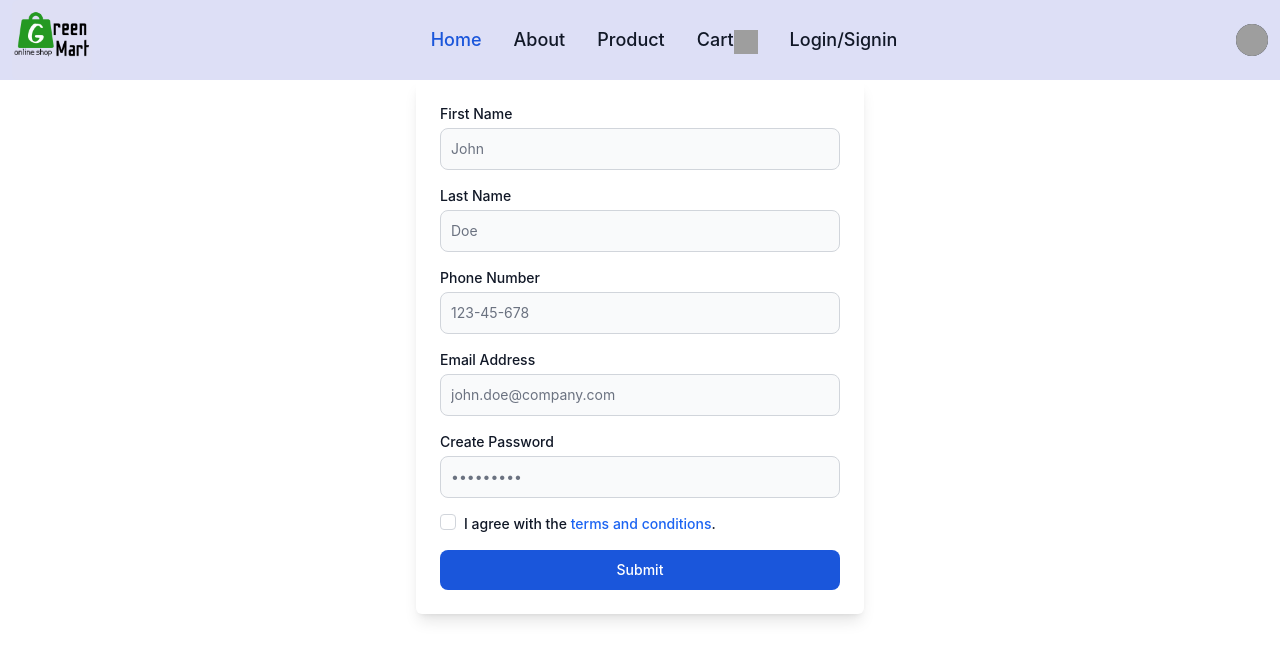
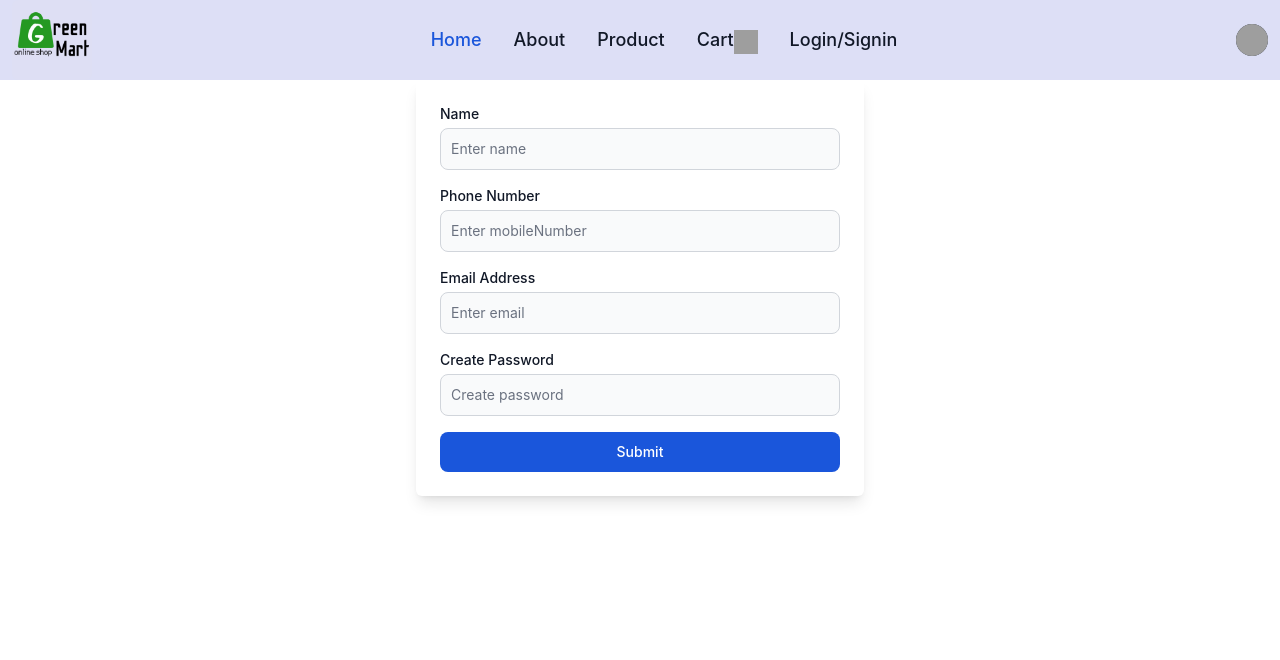
Before and after one commit to Deepak9657568826/GreenMart, a React (Vite) app in the folder frontend/GreenMart/: page /signin in a window 1280 px wide. Shown: the top 660 px of the page. Built offline with nearby package versions, Linux system fonts and the light colour scheme; grey boxes are pictures that could not be loaded.

Commit message:
sugnup page update

```diff
--- a/frontend/GreenMart/src/pages/SignIn.jsx
+++ b/frontend/GreenMart/src/pages/SignIn.jsx
@@ -1,93 +1,51 @@
 import React, { useState } from 'react';
 
-function SignIn() {
-  const [formData, setFormData] = useState({
-    firstName: '',
-    lastName: '',
-    phone: '',
-    email: '',
-    password: '',
-    terms: false,
-  });
-  const [errors, setErrors] = useState({});
+function SignUp() {
+    const [name, setName] = useState('');
+    const [email, setEmail] = useState('');
+    const [password, setPassword] = useState('');
+    const [mobileNumber, setMobileNumber] = useState('');
+    const [role, setRole] = useState('user');
     const [isSubmitting, setIsSubmitting] = useState(false);
-
-  const handleChange = (e) => {
-    const { id, value, type, checked } = e.target;
-    setFormData({
-      ...formData,
-      [id]: type === 'checkbox' ? checked : value,
-    });
-  };
-
-  const validateForm = () => {
-    let validationErrors = {};
-    if (!formData.firstName) validationErrors.firstName = 'First name is required';
-    if (!formData.lastName) validationErrors.lastName = 'Last name is required';
-    if (!formData.phone) validationErrors.phone = 'Phone number is required';
-    if (!formData.email) validationErrors.email = 'Email address is required';
-    if (!formData.password) validationErrors.password = 'Password is required';
-    if (!formData.terms) validationErrors.terms = 'You must agree to the terms';
-    return validationErrors;
-  };
 
     const handleSubmit = (e) => {
         e.preventDefault();
-    const validationErrors = validateForm();
-    setErrors(validationErrors);
-
-    if (Object.keys(validationErrors).length === 0) {
         setIsSubmitting(true);
         setTimeout(() => {
             setIsSubmitting(false);
             alert('Sign-up successful!');
         }, 2000);
-    }
     };
 
     return (
         <form onSubmit={handleSubmit} className="max-w-md mx-auto p-6 bg-white shadow-lg rounded-md">
             <div className="space-y-4">
                 <div className="flex flex-col items-start">
-          <label htmlFor="firstName" className="text-sm font-medium text-gray-900 mb-1">First Name</label>
+                    <label htmlFor="firstName" className="text-sm font-medium text-gray-900 mb-1">Name</label>
                     <input
                         type="text"
                         id="firstName"
-            value={formData.firstName}
-            onChange={handleChange}
-            placeholder="John"
-            className={`w-full p-2.5 text-sm rounded-lg border ${errors.firstName ? 'border-red-500' : 'border-gray-300'} focus:ring-2 focus:ring-blue-500 focus:border-blue-500 bg-gray-50`}
+                        value={name}
+                        onChange={(e) => setName(e.target.value)}
+                        placeholder="Enter name"
+                        className="w-full p-2.5 text-sm rounded-lg border border-gray-300 focus:ring-2 focus:ring-blue-500 focus:border-blue-500 bg-gray-50"
                         required
                     />
-          {errors.firstName && <p className="mt-1 text-sm text-red-500">{errors.firstName}</p>}
                 </div>
 
-        <div className="flex flex-col items-start">
-          <label htmlFor="lastName" className="text-sm font-medium text-gray-900 mb-1">Last Name</label>
-          <input
-            type="text"
-            id="lastName"
-            value={formData.lastName}
-            onChange={handleChange}
-            placeholder="Doe"
-            className={`w-full p-2.5 text-sm rounded-lg border ${errors.lastName ? 'border-red-500' : 'border-gray-300'} focus:ring-2 focus:ring-blue-500 focus:border-blue-500 bg-gray-50`}
-            required
-          />
-          {errors.lastName && <p className="mt-1 text-sm text-red-500">{errors.lastName}</p>}
-        </div>
+
 
                 <div className="flex flex-col items-start">
                     <label htmlFor="phone" className="text-sm font-medium text-gray-900 mb-1">Phone Number</label>
                     <input
                         type="tel"
                         id="phone"
-            value={formData.phone}
-            onChange={handleChange}
-            placeholder="123-45-678"
-            className={`w-full p-2.5 text-sm rounded-lg border ${errors.phone ? 'border-red-500' : 'border-gray-300'} focus:ring-2 focus:ring-blue-500 focus:border-blue-500 bg-gray-50`}
+                        value={mobileNumber}
+                        onChange={(e) => setMobileNumber(e.target.value)}
+                        placeholder="Enter mobileNumber"
+                        className="w-full p-2.5 text-sm rounded-lg border border-gray-300 focus:ring-2 focus:ring-blue-500 focus:border-blue-500 bg-gray-50"
                         required
                     />
-          {errors.phone && <p className="mt-1 text-sm text-red-500">{errors.phone}</p>}
                 </div>
 
                 <div className="flex flex-col items-start">
@@ -95,13 +53,12 @@ function SignIn() {
                     <input
                         type="email"
                         id="email"
-            value={formData.email}
-            onChange={handleChange}
-            placeholder="john.doe@company.com"
-            className={`w-full p-2.5 text-sm rounded-lg border ${errors.email ? 'border-red-500' : 'border-gray-300'} focus:ring-2 focus:ring-blue-500 focus:border-blue-500 bg-gray-50`}
+                        value={email}
+                        onChange={(e) => setEmail(e.target.value)}
+                        placeholder="Enter email"
+                        className="w-full p-2.5 text-sm rounded-lg border border-gray-300 focus:ring-2 focus:ring-blue-500 focus:border-blue-500 bg-gray-50"
                         required
                     />
-          {errors.email && <p className="mt-1 text-sm text-red-500">{errors.email}</p>}
                 </div>
 
                 <div className="flex flex-col items-start">
@@ -109,29 +66,36 @@ function SignIn() {
                     <input
                         type="password"
                         id="password"
-            value={formData.password}
-            onChange={handleChange}
-            placeholder="•••••••••"
-            className={`w-full p-2.5 text-sm rounded-lg border ${errors.password ? 'border-red-500' : 'border-gray-300'} focus:ring-2 focus:ring-blue-500 focus:border-blue-500 bg-gray-50`}
+                        value={password}
+                        onChange={(e) => setPassword(e.target.value)}
+                        placeholder="Create password"
+                        className="w-full p-2.5 text-sm rounded-lg border border-gray-300 focus:ring-2 focus:ring-blue-500 focus:border-blue-500 bg-gray-50"
                         required
                     />
-          {errors.password && <p className="mt-1 text-sm text-red-500">{errors.password}</p>}
+                </div>
+                {
+                    true ? (
+                        ""
+                    ) : (
+                        <div className="flex flex-col items-start">
+                            <label htmlFor="role" className="text-sm font-medium text-gray-900 mb-1">Role</label>
+                            <select
+                                id="role"
+                                value={role}
+                                onChange={(e) => setRole(e.target.value)}
+                                className="w-full p-2.5 text-sm rounded-lg border border-gray-300 focus:ring-2 focus:ring-blue-500 focus:border-blue-500 bg-gray-50"
+                                required
+                            >
+                                <option value="user">User</option>
+                                <option value="admin">Admin</option>
+                            </select>
                         </div>
 
-        <div className="flex items-start">
-          <input
-            id="terms"
-            type="checkbox"
-            checked={formData.terms}
-            onChange={handleChange}
-            className="w-4 h-4 mr-2 border-gray-300 rounded focus:ring-blue-500"
-            required
-          />
-          <label htmlFor="terms" className="text-sm font-medium text-gray-900">
-            I agree with the <a href="#" className="text-blue-600 hover:underline">terms and conditions</a>.
-          </label>
-        </div>
-        {errors.terms && <p className="mt-1 text-sm text-red-500">{errors.terms}</p>}
+                    )
+
+                }
+
+
 
                 <button
                     type="submit"
@@ -152,4 +116,4 @@ function SignIn() {
     );
 }
 
-export default SignIn;
+export default SignUp;
```
Lines whose indentation alone changed are shown as unchanged.
